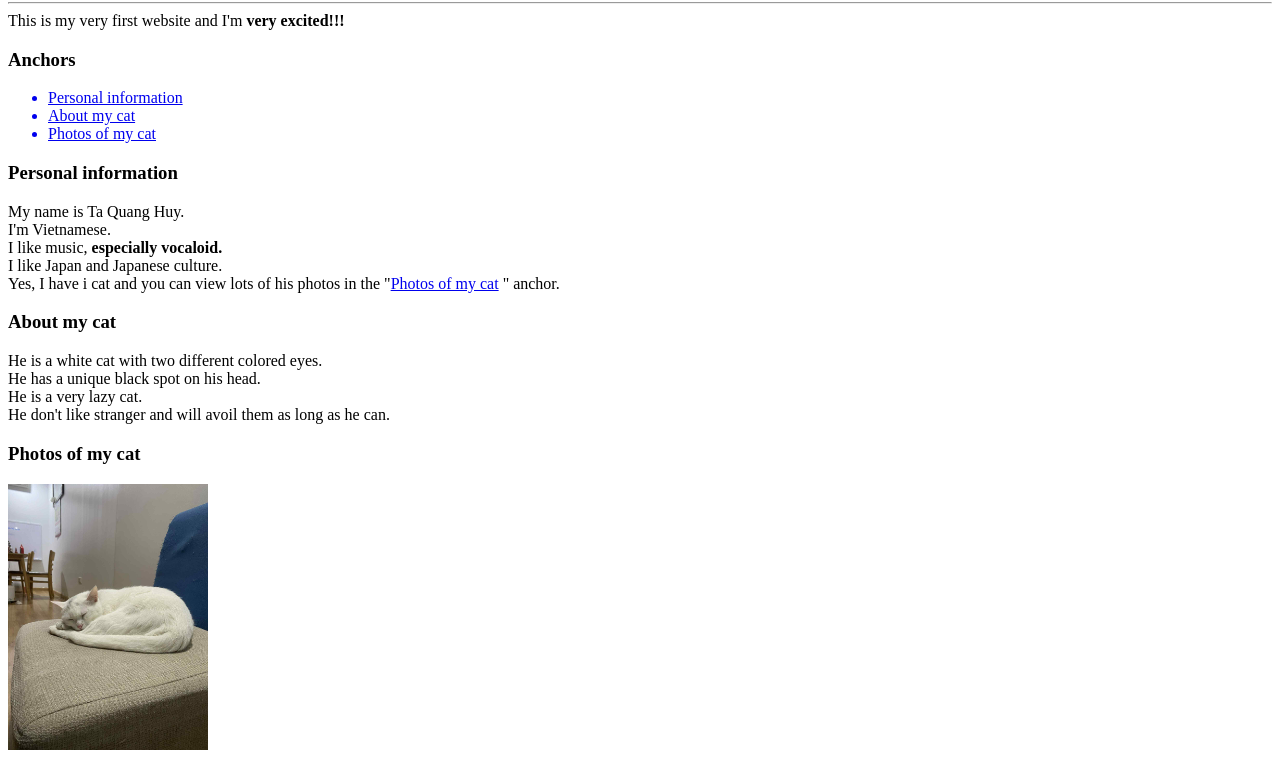
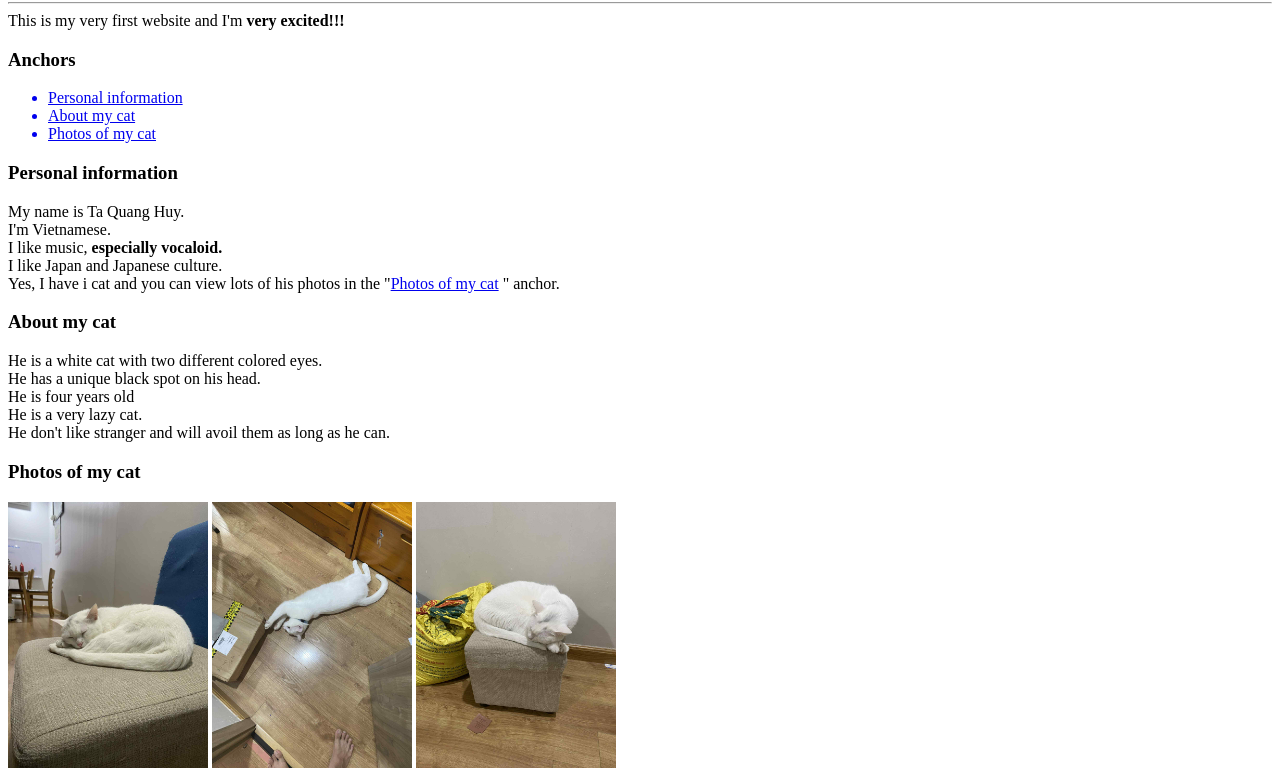
Before and after one commit to nohuyok-design/nohuyok.github.io, a plain HTML site: page index.html in a window 1280 px wide. Shown: the part 78-858 px from the top of the page. Drawn offline with Linux system fonts and the light colour scheme.

Commit message:
Add files via upload

```diff
--- a/index.html
+++ b/index.html
@@ -26,9 +26,12 @@
     <h3 id="amc"> About my cat</h3>
     He is a white cat with two different colored eyes.<br>
     He has a unique black spot on his head.<br>
+    He is four years old<br>
     He is a very lazy cat.<br>
     He don't like stranger and will avoil them as long as he can.<br>
     <h3 id="pot"> Photos of my cat</h3>
       <img src="98f03cb6-6574-4f49-a6e1-200baae9c862.jpg"  width="200 ">
+      <img src="4e111023-0af0-4af1-95cf-69e6b220700d.jpg"  width="200 ">
+      <img src="44a05d02-0f60-41ff-9cb9-79bbb7c21c1a.jpg"  width="200 ">
     </body>
 </html>
```
Also changed, not shown: 44a05d02-0f60-41ff-9cb9-79bbb7c21c1a.jpg (added), 4e111023-0af0-4af1-95cf-69e6b220700d.jpg (added).
